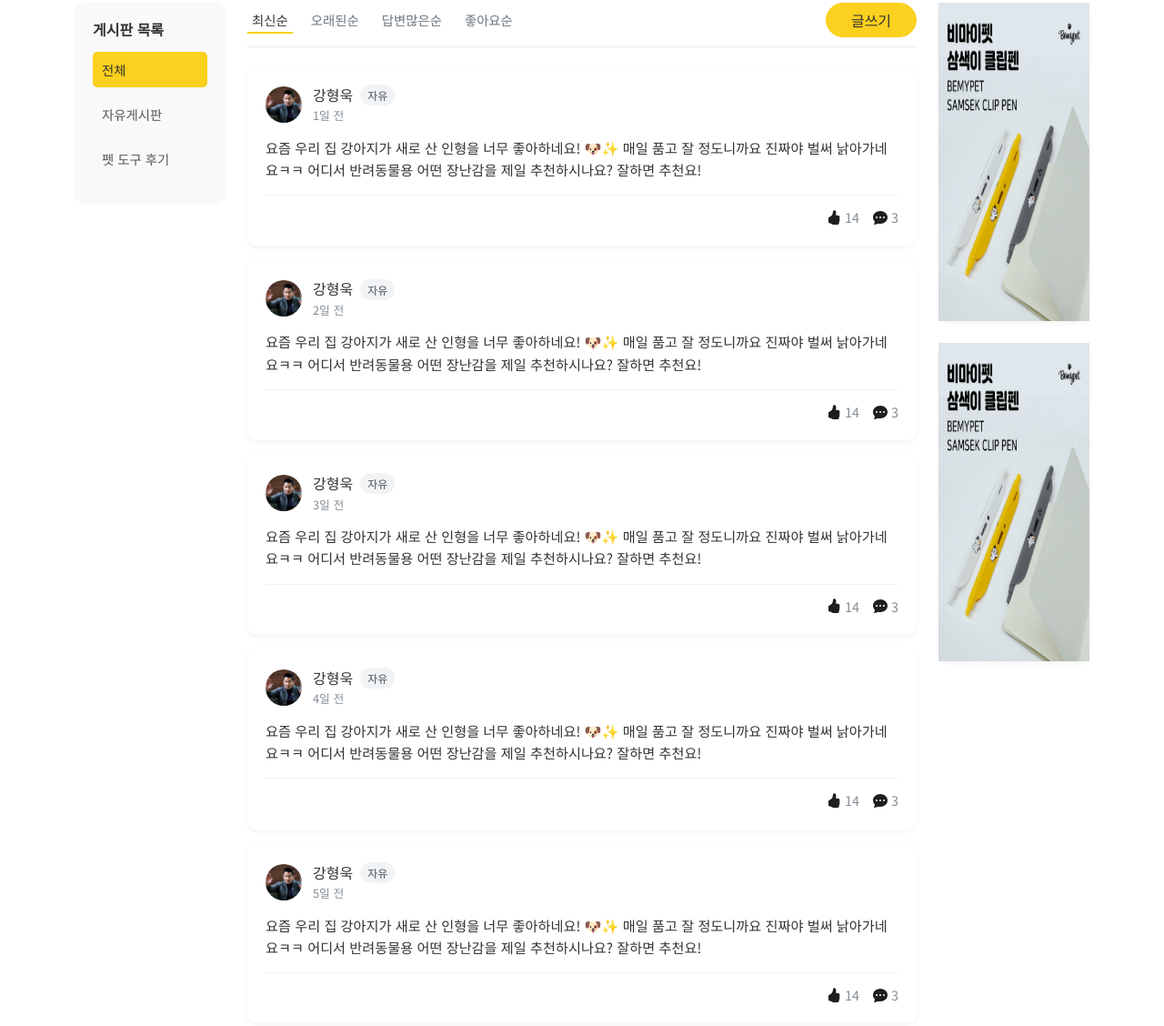
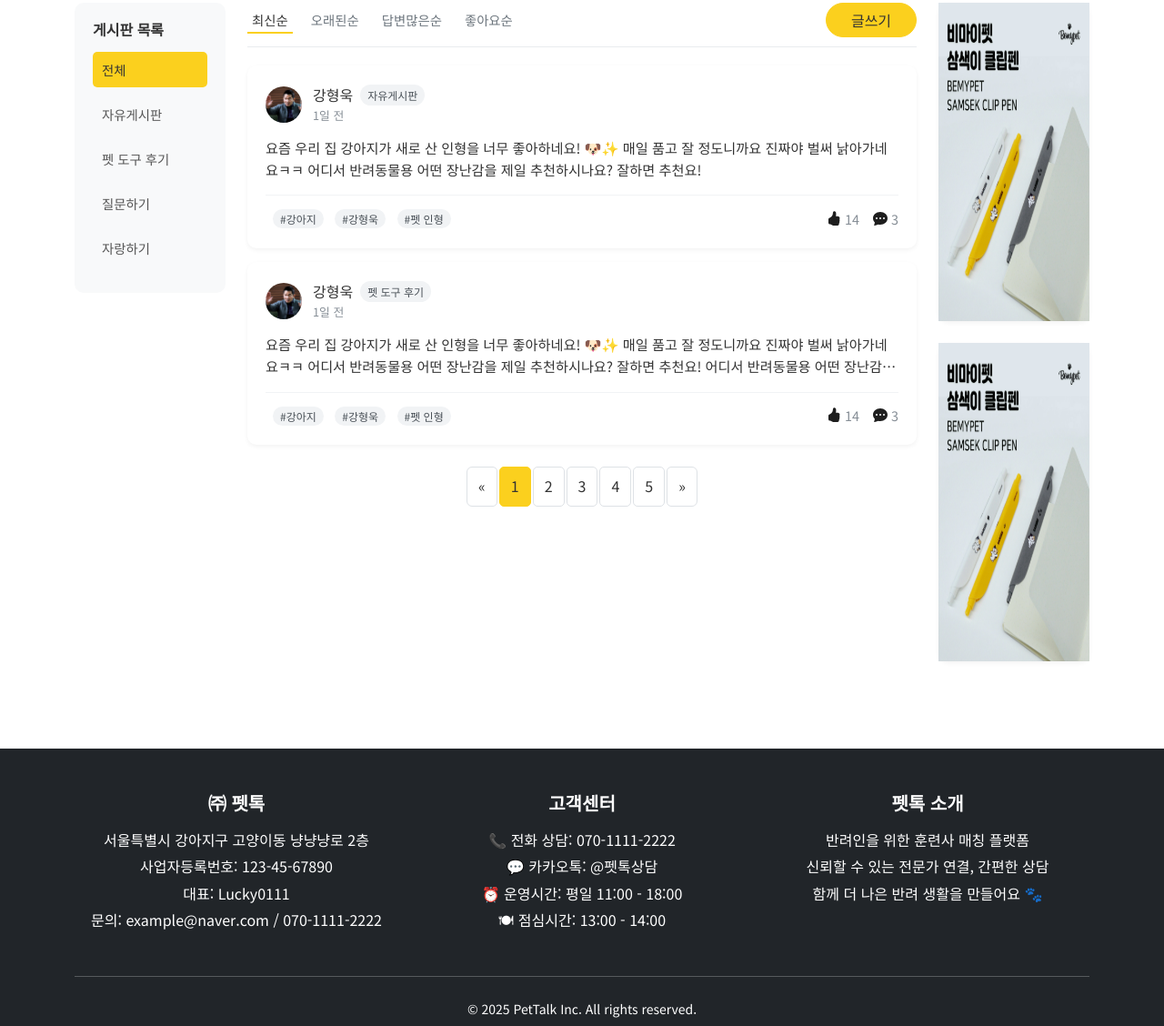
Before and after one commit to prgrms-aibe-devcourse/AIBE1-Project2-Team07-Frontend, a website: page public/community.html in a window 1280 px wide. Shown: the part 339-1467 px from the top of the page at 91% size. Drawn offline with nearby package versions, Linux system fonts and the light colour scheme.

Commit message:
feat: 커뮤니티 페이지 뼈대 구현 #3

```diff
--- a/public/community.html
+++ b/public/community.html
@@ -83,6 +83,12 @@
                         <li class="category-item">
                             <a href="#" class="category-link">펫 도구 후기</a>
                         </li>
+                        <li class="category-item">
+                            <a href="#" class="category-link">질문하기</a>
+                        </li>
+                        <li class="category-item">
+                            <a href="#" class="category-link">자랑하기</a>
+                        </li>
                     </ul>
                 </div>
             </div>
@@ -104,13 +110,14 @@
                 </div>
 
                 <div class="board-post-list">
+                    <div class="post-container">
                         <!-- Post Item -->
                         <div class="post-item">
                             <div class="post-header">
                                 <div class="user-info">
                                     <img src="./images/temp.jpg" alt="User" class="user-avatar">
                                     <div class="post-meta">
-                                    <div class="user-name">강형욱 <span class="board-tag">자유</span></div>
+                                        <div class="user-name">강형욱 <span class="board-tag">자유게시판</span></div>
                                         <div class="post-date">1일 전</div>
                                     </div>
                                 </div>
@@ -120,6 +127,12 @@
                                     어디서 반려동물용 어떤 장난감을 제일 추천하시나요? 잘하면 추천요!</p>
                             </div>
                             <div class="post-footer">
+                                <div class="post-tag-list">
+                                    <span class="board-tag">#강아지</span>
+                                    <span class="board-tag">#강형욱</span>
+                                    <span class="board-tag">#펫 인형</span>
+                                </div>
+
                                 <div class="reaction-count">
                                     <span class="like-count">14</span>
                                     <span class="comment-count">3</span>
@@ -127,94 +140,38 @@
                             </div>
                         </div>
 
-                    <!-- Post Item -->
                         <div class="post-item">
                             <div class="post-header">
                                 <div class="user-info">
                                     <img src="./images/temp.jpg" alt="User" class="user-avatar">
                                     <div class="post-meta">
-                                    <div class="user-name">강형욱 <span class="board-tag">자유</span></div>
-                                    <div class="post-date">2일 전</div>
+                                        <div class="user-name">강형욱 <span class="board-tag">펫 도구 후기</span></div>
+                                        <div class="post-date">1일 전</div>
                                     </div>
                                 </div>
                             </div>
                             <div class="post-content">
                                 <p>요즘 우리 집 강아지가 새로 산 인형을 너무 좋아하네요! 🐶✨ 매일 품고 잘 정도니까요 진짜야 벌써 낡아가네요ㅋㅋ
-                                어디서 반려동물용 어떤 장난감을 제일 추천하시나요? 잘하면 추천요!</p>
+                                    어디서 반려동물용 어떤 장난감을 제일 추천하시나요? 잘하면 추천요!
+                                    어디서 반려동물용 어떤 장난감을 제일 추천하시나요? 잘하면 추천요!
+                                    어디서 반려동물용 어떤 장난감을 제일 추천하시나요? 잘하면 추천요!
+                                    어디서 반려동물용 어떤 장난감을 제일 추천하시나요? 잘하면 추천요!
+                                    어디서 반려동물용 어떤 장난감을 제일 추천하시나요? 잘하면 추천요!
+                                    어디서 반려동물용 어떤 장난감을 제일 추천하시나요? 잘하면 추천요!
+                                    어디서 반려동물용 어떤 장난감을 제일 추천하시나요? 잘하면 추천요!
+                                </p>
                             </div>
                             <div class="post-footer">
+                                <div class="post-tag-list">
+                                    <span class="board-tag">#강아지</span>
+                                    <span class="board-tag">#강형욱</span>
+                                    <span class="board-tag">#펫 인형</span>
+                                </div>
+
                                 <div class="reaction-count">
                                     <span class="like-count">14</span>
                                     <span class="comment-count">3</span>
                                 </div>
-                        </div>
-                    </div>
-
-                    <!-- Post Item -->
-                    <div class="post-item">
-                        <div class="post-header">
-                            <div class="user-info">
-                                <img src="./images/temp.jpg" alt="User" class="user-avatar">
-                                <div class="post-meta">
-                                    <div class="user-name">강형욱 <span class="board-tag">자유</span></div>
-                                    <div class="post-date">3일 전</div>
-                                </div>
-                            </div>
-                        </div>
-                        <div class="post-content">
-                            <p>요즘 우리 집 강아지가 새로 산 인형을 너무 좋아하네요! 🐶✨ 매일 품고 잘 정도니까요 진짜야 벌써 낡아가네요ㅋㅋ
-                                어디서 반려동물용 어떤 장난감을 제일 추천하시나요? 잘하면 추천요!</p>
-                        </div>
-                        <div class="post-footer">
-                            <div class="reaction-count">
-                                <span class="like-count">14</span>
-                                <span class="comment-count">3</span>
-                            </div>
-                        </div>
-                    </div>
-
-                    <!-- Post Item -->
-                    <div class="post-item">
-                        <div class="post-header">
-                            <div class="user-info">
-                                <img src="./images/temp.jpg" alt="User" class="user-avatar">
-                                <div class="post-meta">
-                                    <div class="user-name">강형욱 <span class="board-tag">자유</span></div>
-                                    <div class="post-date">4일 전</div>
-                                </div>
-                            </div>
-                        </div>
-                        <div class="post-content">
-                            <p>요즘 우리 집 강아지가 새로 산 인형을 너무 좋아하네요! 🐶✨ 매일 품고 잘 정도니까요 진짜야 벌써 낡아가네요ㅋㅋ
-                                어디서 반려동물용 어떤 장난감을 제일 추천하시나요? 잘하면 추천요!</p>
-                        </div>
-                        <div class="post-footer">
-                            <div class="reaction-count">
-                                <span class="like-count">14</span>
-                                <span class="comment-count">3</span>
-                            </div>
-                        </div>
-                    </div>
-
-                    <!-- Post Item -->
-                    <div class="post-item">
-                        <div class="post-header">
-                            <div class="user-info">
-                                <img src="./images/temp.jpg" alt="User" class="user-avatar">
-                                <div class="post-meta">
-                                    <div class="user-name">강형욱 <span class="board-tag">자유</span></div>
-                                    <div class="post-date">5일 전</div>
-                                </div>
-                            </div>
-                        </div>
-                        <div class="post-content">
-                            <p>요즘 우리 집 강아지가 새로 산 인형을 너무 좋아하네요! 🐶✨ 매일 품고 잘 정도니까요 진짜야 벌써 낡아가네요ㅋㅋ
-                                어디서 반려동물용 어떤 장난감을 제일 추천하시나요? 잘하면 추천요!</p>
-                        </div>
-                        <div class="post-footer">
-                            <div class="reaction-count">
-                                <span class="like-count">14</span>
-                                <span class="comment-count">3</span>
                             </div>
                         </div>
                     </div>
--- a/public/stylesheets/community.css
+++ b/public/stylesheets/community.css
@@ -189,12 +189,27 @@
     margin-bottom: 15px;
 }
 
+.post-content p {
+    display: -webkit-box;
+    -webkit-box-orient: vertical;
+    -webkit-line-clamp: 2;
+    overflow: hidden;
+    text-overflow: ellipsis;
+}
+
 .post-footer {
     display: flex;
-    justify-content: flex-end;
+    justify-content: space-between;
     align-items: center;
     border-top: 1px solid #f1f3f5;
     padding-top: 12px;
+}
+
+.post-tag-item {
+    background-color: #FFE082;
+    color: #1e1e1e;
+    font-size: 13px;
+    font-weight: 500;
 }
 
 .reaction-count {
```
Also changed, not shown: public/community-post.html (+4 -3 lines), public/community-write.html (+35 -1 lines), public/home.html (+1 -1 lines), public/javascripts/community-write.js (+10 -0 lines), public/stylesheets/community-write.css (+9 -0 lines), public/javascripts/community-post.js (added). Lines whose indentation alone changed are shown as unchanged.
